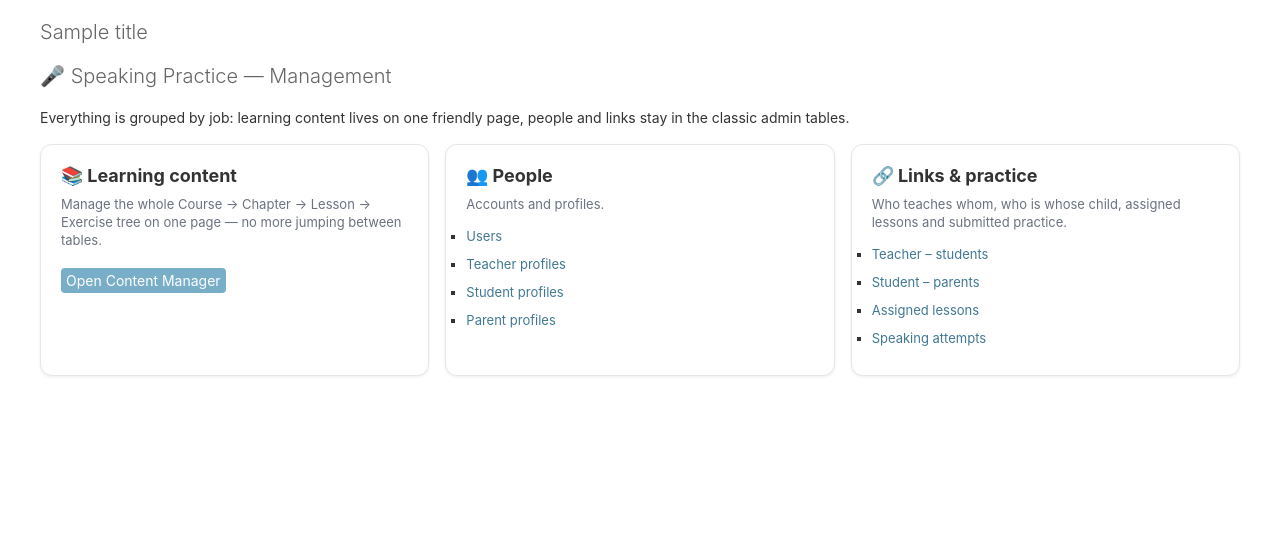
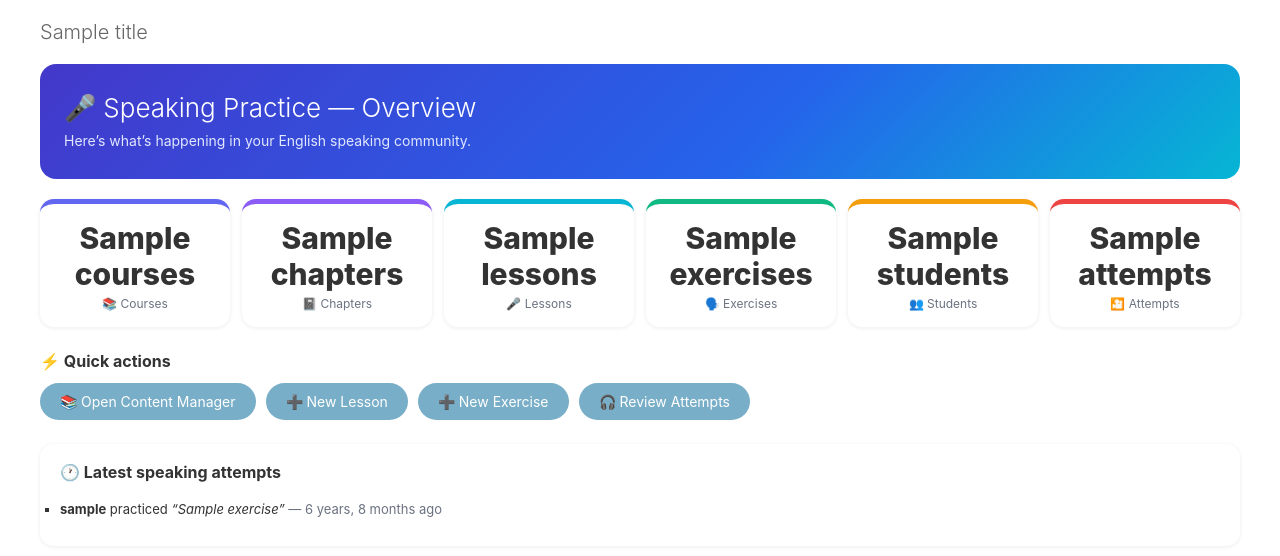
Before and after one commit to hoanghaiat/EnglishSpeaking, a Django app: template templates/admin/speaking_practice/app_index.html in a window 1280 px wide. Shown: the part 86-642 px from the top of the page. Run offline with Django 4.2, Linux system fonts and the light colour scheme; the template is opened without the code that fills it: most values are stand-ins (such as "Sample title", 1, 10 or a date in 2020).

Commit message:
feat: lively admin app overview page (stats + quick actions + activity)
- Replace the duplicated 3-group cards on /admin/speaking_practice/
  with a friendly overview: gradient hero, 6 colorful stat cards
  (courses/chapters/lessons/exercises/students/attempts), pill-style
  quick actions (Content Manager, new lesson/exercise, review attempts)
  and a latest-speaking-attempts feed
- ESPAdminSite.app_index now injects esp_stats + esp_recent_attempts
  into the template context
- 84/84 tests pass on Django 5.2.17

```diff
--- a/templates/admin/speaking_practice/app_index.html
+++ b/templates/admin/speaking_practice/app_index.html
@@ -4,13 +4,26 @@
 {% block extrastyle %}
 {{ block.super }}
 <style>
-  .esp-admin-grid { display: grid; grid-template-columns: repeat(auto-fit, minmax(280px, 1fr)); gap: 16px; margin-top: 16px; }
-  .esp-admin-card { background: #fff; border: 1px solid #e5e7eb; border-radius: 12px; padding: 20px; box-shadow: 0 1px 3px rgba(15,23,42,.08); }
-  .esp-admin-card h2 { margin-top: 0; font-size: 18px; }
-  .esp-admin-card p { color: #6b7280; font-size: 13px; }
-  .esp-admin-card ul { list-style: none; margin: 12px 0 0; padding: 0; }
-  .esp-admin-card li { margin: 6px 0; }
-  .esp-admin-card .button { display: inline-block; margin-top: 8px; }
+  .esp-hero {
+    background: linear-gradient(135deg, #4338ca 0%, #2563eb 60%, #06b6d4 100%);
+    border-radius: 16px; color: #fff; padding: 28px 24px; margin-bottom: 20px;
+  }
+  .esp-hero h1 { color: #fff !important; margin: 0 0 8px; font-size: 26px; }
+  .esp-hero p { color: #e0e7ff; margin: 0; font-size: 14px; }
+  .esp-stat-grid { display: grid; grid-template-columns: repeat(auto-fit, minmax(130px, 1fr)); gap: 12px; margin-bottom: 24px; }
+  .esp-stat-card { background: #fff; border-radius: 14px; padding: 16px 8px; text-align: center;
+    box-shadow: 0 1px 4px rgba(15,23,42,.08); border-top: 5px solid var(--esp-c, #6366f1); }
+  .esp-stat-card .num { font-size: 30px; font-weight: 800; line-height: 1.2; }
+  .esp-stat-card .lbl { font-size: 12px; color: #6b7280; margin-top: 4px; }
+  .esp-section-title { font-size: 16px; margin: 0 0 12px; }
+  .esp-actions { display: flex; flex-wrap: wrap; gap: 10px; margin-bottom: 24px; }
+  .esp-actions .button { font-size: 14px; padding: 10px 20px; border-radius: 999px; }
+  .esp-recent { background: #fff; border-radius: 14px; padding: 18px 20px; box-shadow: 0 1px 4px rgba(15,23,42,.08); }
+  .esp-recent h2 { font-size: 16px; margin: 0 0 8px; }
+  .esp-recent ul { list-style: none; padding: 0; margin: 0; }
+  .esp-recent li { padding: 9px 0; border-bottom: 1px solid #f3f4f6; font-size: 13px; }
+  .esp-recent li:last-child { border-bottom: 0; }
+  .esp-recent .empty { color: #6b7280; font-size: 13px; margin: 0; }
 </style>
 {% endblock %}
 
@@ -24,36 +37,42 @@
 {% endblock %}
 
 {% block content %}
-<h1>&#127908; Speaking Practice &mdash; Management</h1>
-<p>Everything is grouped by job: learning content lives on one friendly page, people and links stay in the classic admin tables.</p>
+<div class="esp-hero">
+  <h1>&#127908; Speaking Practice &mdash; Overview</h1>
+  <p>Here&rsquo;s what&rsquo;s happening in your English speaking community.</p>
+</div>
 
-<div class="esp-admin-grid">
-  <div class="esp-admin-card">
-    <h2>&#128218; Learning content</h2>
-    <p>Manage the whole Course &rarr; Chapter &rarr; Lesson &rarr; Exercise tree on one page &mdash; no more jumping between tables.</p>
-    <a href="{% url 'manage_content' %}" class="button">Open Content Manager</a>
-  </div>
+<div class="esp-stat-grid">
+  <div class="esp-stat-card" style="--esp-c:#6366f1"><div class="num">{{ esp_stats.courses }}</div><div class="lbl">&#128218; Courses</div></div>
+  <div class="esp-stat-card" style="--esp-c:#8b5cf6"><div class="num">{{ esp_stats.chapters }}</div><div class="lbl">&#128211; Chapters</div></div>
+  <div class="esp-stat-card" style="--esp-c:#06b6d4"><div class="num">{{ esp_stats.lessons }}</div><div class="lbl">&#127908; Lessons</div></div>
+  <div class="esp-stat-card" style="--esp-c:#10b981"><div class="num">{{ esp_stats.exercises }}</div><div class="lbl">&#128483; Exercises</div></div>
+  <div class="esp-stat-card" style="--esp-c:#f59e0b"><div class="num">{{ esp_stats.students }}</div><div class="lbl">&#128101; Students</div></div>
+  <div class="esp-stat-card" style="--esp-c:#ef4444"><div class="num">{{ esp_stats.attempts }}</div><div class="lbl">&#127910; Attempts</div></div>
+</div>
 
-  <div class="esp-admin-card">
-    <h2>&#128101; People</h2>
-    <p>Accounts and profiles.</p>
+<h2 class="esp-section-title">&#9889; Quick actions</h2>
+<div class="esp-actions">
+  <a class="button" href="{% url 'manage_content' %}">&#128218; Open Content Manager</a>
+  <a class="button" href="{% url 'manage_add' model_name='lesson' %}">&#10133; New Lesson</a>
+  <a class="button" href="{% url 'manage_add' model_name='exercise' %}">&#10133; New Exercise</a>
+  <a class="button" href="{% url 'admin:speaking_practice_speakingattempt_changelist' %}">&#127911; Review Attempts</a>
+</div>
+
+<div class="esp-recent">
+  <h2>&#128336; Latest speaking attempts</h2>
+  {% if esp_recent_attempts %}
     <ul>
-      <li><a href="{% url 'admin:speaking_practice_user_changelist' %}">Users</a></li>
-      <li><a href="{% url 'admin:speaking_practice_teacherprofile_changelist' %}">Teacher profiles</a></li>
-      <li><a href="{% url 'admin:speaking_practice_studentprofile_changelist' %}">Student profiles</a></li>
-      <li><a href="{% url 'admin:speaking_practice_parentprofile_changelist' %}">Parent profiles</a></li>
+      {% for attempt in esp_recent_attempts %}
+        <li>
+          <strong>{{ attempt.student.user.username }}</strong> practiced
+          <em>&ldquo;{{ attempt.exercise.title }}&rdquo;</em>
+          <span style="color:#6b7280">&mdash; {{ attempt.created_at|timesince }} ago</span>
+        </li>
+      {% endfor %}
     </ul>
-  </div>
-
-  <div class="esp-admin-card">
-    <h2>&#128279; Links &amp; practice</h2>
-    <p>Who teaches whom, who is whose child, assigned lessons and submitted practice.</p>
-    <ul>
-      <li><a href="{% url 'admin:speaking_practice_teacherstudent_changelist' %}">Teacher &ndash; students</a></li>
-      <li><a href="{% url 'admin:speaking_practice_studentparent_changelist' %}">Student &ndash; parents</a></li>
-      <li><a href="{% url 'admin:speaking_practice_studentlesson_changelist' %}">Assigned lessons</a></li>
-      <li><a href="{% url 'admin:speaking_practice_speakingattempt_changelist' %}">Speaking attempts</a></li>
-    </ul>
-  </div>
+  {% else %}
+    <p class="empty">No practice attempts yet &mdash; they&rsquo;ll show up here as students start speaking! &#127908;</p>
+  {% endif %}
 </div>
 {% endblock %}
```
Also changed, not shown: speaking_practice/admin_site.py (+28 -0 lines), speaking_practice/test_manage.py (+12 -0 lines).
